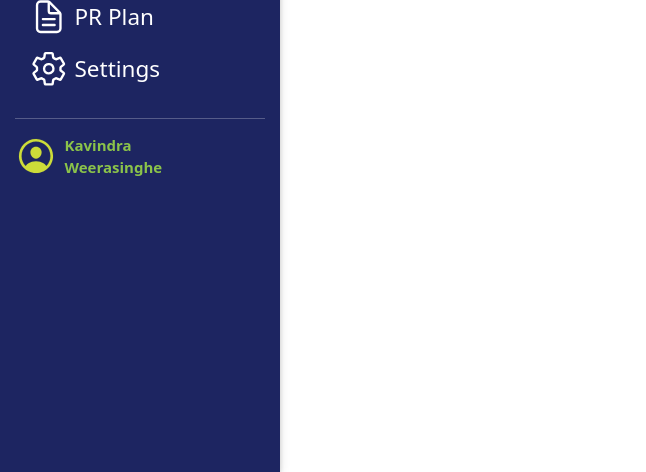
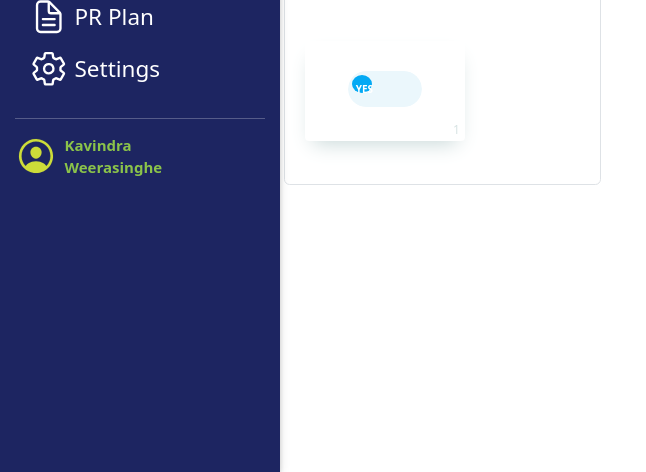
Before and after one commit to WDK-Techno/University-Event-Management-System, a PHP site: page /clubowner-dashboard.php in a window 1280 px wide. Shown: the part 328-800 px from the top of the page, without its empty margins (0-646 px from the left). Run offline with PHP 8.4, Linux system fonts and the light colour scheme.

Commit message:
ui clubowner

```diff
--- a/assets/css/clubownerdash.css
+++ b/assets/css/clubownerdash.css
@@ -124,3 +124,123 @@ html {
   .hide{
     display: none;
   }
+
+
+
+
+
+/* ========== active button  ============ */
+
+.toggle-button-cover {
+  display: table-cell;
+  position: relative;
+  width: 200px;
+  height: 140px;
+  box-sizing: border-box;
+}
+
+.button-cover {
+  height: 100px;
+  margin: 20px;
+  background-color: #fff;
+  box-shadow: 0 10px 20px -8px #c5d6d6;
+  border-radius: 4px;
+}
+
+.button-cover:before {
+  counter-increment: button-counter;
+  content: counter(button-counter);
+  position: absolute;
+  right: 0;
+  bottom: 0;
+  color: #d7e3e3;
+  font-size: 12px;
+  line-height: 1;
+  padding: 5px;
+}
+
+.button-cover,
+.knobs,
+.layer {
+  position: absolute;
+  top: 0;
+  right: 0;
+  bottom: 0;
+  left: 0;
+}
+
+.button {
+  position: relative;
+  top: 50%;
+  width: 74px;
+  height: 36px;
+  margin: -20px auto 0 auto;
+  overflow: hidden;
+}
+
+.button.r,
+.button.r .layer {
+  border-radius: 100px;
+}
+
+.button.b2 {
+  border-radius: 2px;
+}
+
+.checkbox {
+  position: relative;
+  width: 100%;
+  height: 100%;
+  padding: 0;
+  margin: 0;
+  opacity: 0;
+  cursor: pointer;
+  z-index: 3;
+}
+
+.knobs {
+  z-index: 2;
+}
+
+.layer {
+  width: 100%;
+  background-color: #ebf7fc;
+  transition: 0.3s ease all;
+  z-index: 1;
+}
+  #button-3 .knobs:before {
+    content: "YES";
+    position: absolute;
+    top: 4px;
+    left: 4px;
+    width: 20px;
+    height: 10px;
+    color: #fff;
+    font-size: 10px;
+    font-weight: bold;
+    text-align: center;
+    line-height: 1;
+    padding: 9px 4px;
+    background-color: #03a9f4;
+    border-radius: 50%;
+    transition: 0.3s ease all, left 0.3s cubic-bezier(0.18, 0.89, 0.35, 1.15);
+  }
+
+  #button-3 .checkbox:active + .knobs:before {
+    width: 46px;
+    border-radius: 100px;
+  }
+
+  #button-3 .checkbox:checked:active + .knobs:before {
+    margin-left: -26px;
+  }
+
+  #button-3 .checkbox:checked + .knobs:before {
+    content: "NO";
+    left: 42px;
+    background-color: #f44336;
+  }
+
+  #button-3 .checkbox:checked ~ .layer {
+    background-color: #fcebeb;
+  }
--- a/clubowner-dashboard.php
+++ b/clubowner-dashboard.php
@@ -1,6 +1,3 @@
-<?php
-?>
-
 <!DOCTYPE html>
 <html lang="en">
 
@@ -17,8 +14,7 @@
 
     <!-- ===== Boostrap CSS ==== -->
     <!-- <link rel="stylesheet" href="https://maxcdn.bootstrapcdn.com/bootstrap/4.5.2/css/bootstrap.min.css"> -->
-    <link href="https://cdn.jsdelivr.net/npm/bootstrap@5.3.0/dist/css/bootstrap.min.css" rel="stylesheet"
-        integrity="sha384-9ndCyUaIbzAi2FUVXJi0CjmCapSmO7SnpJef0486qhLnuZ2cdeRhO02iuK6FUUVM" crossorigin="anonymous">
+    <link href="https://cdn.jsdelivr.net/npm/bootstrap@5.3.0/dist/css/bootstrap.min.css" rel="stylesheet" integrity="sha384-9ndCyUaIbzAi2FUVXJi0CjmCapSmO7SnpJef0486qhLnuZ2cdeRhO02iuK6FUUVM" crossorigin="anonymous">
 
 
 </head>
@@ -32,8 +28,7 @@
         <!-- ======== side bar content ======= -->
         <div class="d-flex flex-column flex-shrink-0 p-3">
 
-            <ion-icon id="openNav" class="d-block m-2" onclick="sideBarControl()"
-                name="chevron-back-circle-outline"></ion-icon>
+            <ion-icon id="openNav" class="d-block m-2" onclick="sideBarControl()" name="chevron-back-circle-outline"></ion-icon>
 
             <!-- <a href="#" class="d-flex align-items-center mb-3 mb-md-0 me-md-auto text-white text-decoration-none">
                 <span class="fs-4 m-2">Sidebar</span>
@@ -95,8 +90,7 @@
         <!-- ======= Navigation Bar =======    -->
         <div class="">
             <div class="navbar navbar-light bg-light container-fluid px-4 d-flex justify-content-between">
-                <a class="navbar-brand text-primary d-none d-sm-block" href="index.html">UWU<span
-                        class="text-dark">Event</span><span class="text-warning">z</span></a>
+                <a class="navbar-brand text-primary d-none d-sm-block" href="index.html">UWU<span class="text-dark">Event</span><span class="text-warning">z</span></a>
                 <!-- <button class="navbar-toggler" type="button" data-bs-toggle="collapse" data-bs-target="#navbarSupportedContent" aria-controls="navbarSupportedContent" aria-expanded="false" aria-label="Toggle navigation">
                 <span class="navbar-toggler-icon"></span>
                 </button> -->
@@ -110,25 +104,21 @@
                     </ul>
 
                     <div class="btn-group ms-auto me-0">
-                        <a href="#" class="d-flex align-items-center text-dark text-decoration-none dropdown-toggle"
-                            data-bs-toggle="dropdown" aria-haspopup="true" aria-expanded="false">
-                            <img id="user-img" src="https://github.com/mdo.png" alt="" width="40"
-                                class="rounded-circle">
+                        <a href="#" class="d-flex align-items-center text-dark text-decoration-none dropdown-toggle" data-bs-toggle="dropdown" aria-haspopup="true" aria-expanded="false">
+                            <img id="user-img" src="https://github.com/mdo.png" alt="" width="40" class="rounded-circle">
                         </a>
                         <ul class="dropdown-menu shadow dropdown-menu-end">
                             <!-- <li class="dropdown-item d-flex justify-content-start px-4"><ion-icon name="person-outline" style="font-size: 1.2rem;" class="me-2"></ion-icon><span>Profile</span></li>
                             <li class="dropdown-item d-flex justify-content-start px-4"><ion-icon name="arrow-undo-outline" style="font-size: 1.2rem;" class="me-2"></ion-icon><span>Userboard</span></li> -->
-                            <li class="dropdown-item d-flex justify-content-start px-4"><span>Userboard</span><ion-icon
-                                    name="arrow-undo-outline" class="ms-auto" style="font-size: 1.2rem;"></ion-icon>
+                            <li class="dropdown-item d-flex justify-content-start px-4"><span>Userboard</span><ion-icon name="arrow-undo-outline" class="ms-auto" style="font-size: 1.2rem;"></ion-icon>
                             </li>
-                            <li class="dropdown-item d-flex justify-content-start px-4"><span>Profile</span><ion-icon
-                                    name="person-outline" class="ms-auto" style="font-size: 1.2rem;"></ion-icon></li>
+                            <li class="dropdown-item d-flex justify-content-start px-4"><span>Profile</span><ion-icon name="person-outline" class="ms-auto" style="font-size: 1.2rem;"></ion-icon></li>
                             <li>
                                 <hr class="dropdown-divider">
                             </li>
                             <li class="dropdown-item d-flex justify-content-start px-4" type="button">
-                                <span>Logout</span><ion-icon name="log-out-outline" class="ms-auto"
-                                    style="font-size: 1.2rem;"></ion-icon></li>
+                                <span>Logout</span><ion-icon name="log-out-outline" class="ms-auto" style="font-size: 1.2rem;"></ion-icon>
+                            </li>
                         </ul>
                     </div>
                 </div>
@@ -136,69 +126,78 @@
         </div>
 
 
-        <div id="menu-content-1" class="main-content show">
+        <div id="menu-content-1" class="main-content show ms-1">
             <div class="d flex flex-column mt-3">
-                <div class="d-flex flex-row-reverse " >
-                        <div class="mx-4 ml-4 btn ">
-                           Create Project
+                <div class="d-flex  ">
+                    <button type="button" class="btn btn-primary" data-bs-toggle="modal" data-bs-target="#exampleModal">
+                        Create Projects
+                    </button>
                 </div>
+                <div class="modal fade" id="exampleModal" tabindex="-1" aria-labelledby="exampleModalLabel" aria-hidden="true">
+                    <div class="modal-dialog modal-dialog-centered">
+                        <div class="modal-content">
+                            <div class="modal-header">
+                                <h5 class="modal-title" id="exampleModalLabel">Project details</h5>
+                                <button type="button" class="btn-close" data-bs-dismiss="modal" aria-label="Close"></button>
                             </div>
-                <div class="mt-3">
-                        <div class="card" id="TableSorterCard">
-                            <div class="row" style="background: var(--bs-secondary-bg);color: var(--bs-body-color);">
-                                <div class="col-12">
-                                    <div class="table-responsive">
-                                        <table class="table table-striped table tablesorter" id="ipi-table">
-                                            <thead class="thead-dark">
-                                                <tr>
-                                                    <th class="text-center">NO</th>
-                                                    <th class="text-center">Project Name</th>
-                                                    <th class="text-center">Star date</th>
-                                                    <th class="text-center filter-false sorter-false">End Date</th>
-                                                    <th class="text-center">Status</th>
-                                                    <th class="text-center">Remove project</th>
-                                                </tr>
-                                            </thead>
-                                            <tbody class="text-center">
-                                                <tr>
-                                                    <td>1</td>
-                                                    <td>IEEE open day</td>
-                                                    <td>2023.08.03</td>
-                                                    <td >2023.08.06</td>
-                                                    <td>Active</td>
-                                                    <td>Remove icon</td>
-                                                </tr>
+                            <form action="" method=POST>
+                                <div class="modal-body">
+
+                                    <label for="prName" class="form-label h5">Name</label>
+                                    <br />
+                                    <input type="text" id="prName" name="prName" required />
+                                    <br />
+                                    <label for="cbName" class="form-label h5">club name</label>
+                                    <br />
+                                    <input type="text" id="cbName" name="cbName" required />
+                                    <br />
+                                    <label for="Prchair" class="form-label h5">select project chair</label>
+                                    <br />
+                                    <input type="text" id="Prchair" name="Prchair" required />
 
 
-                                                <tr>
-                                                    <td>2</td>
-                                                    <td>IEEE open day</td>
-                                                    <td>2023.08.03</td>
-                                                    <td >2023.08.06</td>
-                                                    <td>Active</td>
-                                                    <td>Remove icon</td>
-                                                </tr>
-                                                <tr>
-                                                    <td>3</td>
-                                                    <td>IEEE open day</td>
-                                                    <td>2023.08.03</td>
-                                                    <td >2023.08.06</td>
-                                                    <td>Active</td>
-                                                    <td>Remove icon</td>
-                                                </tr>
+                                    <div class="modal-footer">
+                                        <button type="button" class="btn btn-secondary" data-bs-dismiss="modal">Close</button>
+                                        <button type="submit" class="btn btn-primary" name="addProject">Add</button>
+                                    </div>
+                            </form>
 
-                                            </tbody>
-                                        </table>
                         </div>
                     </div>
                 </div>
             </div>
 
+            <hr />
 
-
+            <div class="row gy-4 row-cols-1 row-cols-md-2 row-cols-xl-3">
+                <div class="col">
+                    <div class="rounded border">
+                        <div class="bg-image card d-block shadow-1-strong h-80" style="background-image: url('https://assets-global.website-files.com/5e39e095596498a8b9624af1/5f6e93d250a6d04f4eae9f02_Backgrounds-WFU-thumbnail-(size).jpg');">
+                            <div class="card-body text-white">
+                                <h5 class="card-title">Project name</h5>
+                                <p class="card-text">
+                                    Some quick example text to build on the card title and make up the bulk of the
+                                    card's content.
+                                </p>
+                                <a href="#!" class="btn btn-outline-light">More</a>
+                            </div>
+                        </div>
+                        <div class="py-4">
+                            <div class="toggle-button-cover">
+                                <div class="button-cover">
+                                    <div class="button r" id="button-3">
+                                        <input type="checkbox" class="checkbox" />
+                                        <div class="knobs"></div>
+                                        <div class="layer"></div>
+                                    </div>
+                                </div>
+                            </div>
 
                         </div>
+                    </div>
+                </div>
 
+            </div>
         </div>
     </div>
     <div id="menu-content-2" class="main-content hide">
@@ -217,9 +216,7 @@
     </div>
 
     <!-- ==== Boostrap Script ==== -->
-    <script src="https://cdn.jsdelivr.net/npm/bootstrap@5.3.0/dist/js/bootstrap.bundle.min.js"
-        integrity="sha384-geWF76RCwLtnZ8qwWowPQNguL3RmwHVBC9FhGdlKrxdiJJigb/j/68SIy3Te4Bkz"
-        crossorigin="anonymous"></script>
+    <script src="https://cdn.jsdelivr.net/npm/bootstrap@5.3.0/dist/js/bootstrap.bundle.min.js" integrity="sha384-geWF76RCwLtnZ8qwWowPQNguL3RmwHVBC9FhGdlKrxdiJJigb/j/68SIy3Te4Bkz" crossorigin="anonymous"></script>
 
 
     <!-- <script src="https://code.jquery.com/jquery-3.5.1.slim.min.js"></script>
```
Lines whose indentation alone changed are shown as unchanged.
